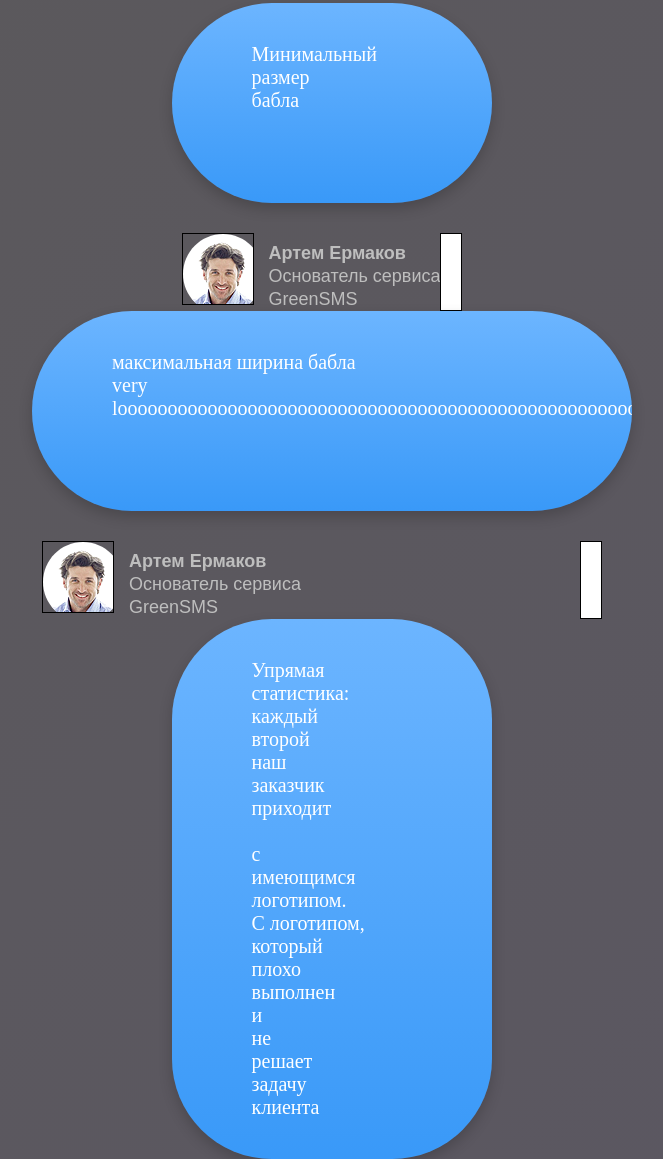
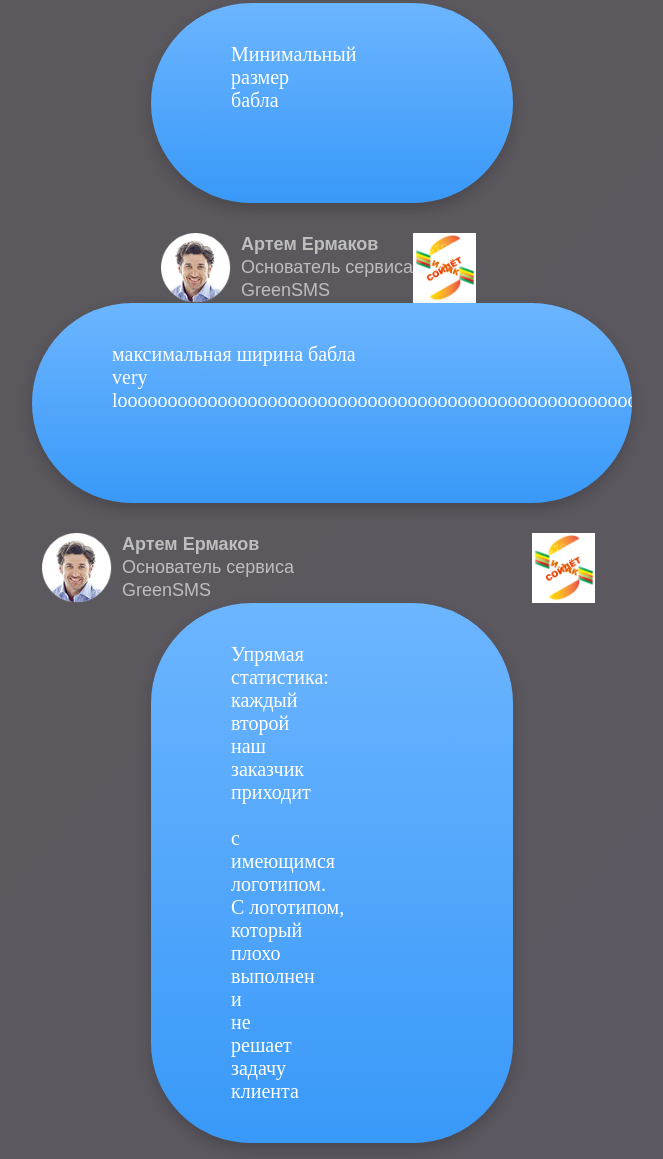
Before and after one commit to oleLebed/made-layout, a website built with webpack: page docs/index.html in a window 1280 px wide. Shown: the part 4569-5728 px from the top of the page, without its empty margins (308-971 px from the left). Built offline with nearby package versions, Linux system fonts and the light colour scheme.

Commit message:
remove borders

```diff
--- a/docs/index.html
+++ b/docs/index.html
@@ -387,7 +387,7 @@
                 бабла<br>
             </div>
             <div class="section-6__carousel-item-person">
-                <div >
+                <div style="display: flex">
                     <div class="section-6__carousel-avatar"></div>
                     <div class="section-6__carousel-item-legend">
                         <b>Артем Ермаков</b><br>
@@ -405,7 +405,7 @@
                 very looooooooooooooooooooooooooooooooooooooooooooooooooooooooooooooooooooooooooooooong
             </div>
             <div class="section-6__carousel-item-person">
-                <div >
+                <div style="display: flex">
                     <div class="section-6__carousel-avatar"></div>
                     <div class="section-6__carousel-item-legend">
                         <b>Артем Ермаков</b><br>
@@ -424,7 +424,7 @@
                 плохо<br> выполнен<br> и<br> не<br> решает<br> задачу<br> клиента<br>
             </div>
             <div class="section-6__carousel-item-person">
-                <div >
+                <div style="display: flex">
                     <div class="section-6__carousel-avatar"></div>
                     <div class="section-6__carousel-item-legend">
                         <b>Артем Ермаков</b><br>
--- a/src/main.scss
+++ b/src/main.scss
@@ -316,7 +316,7 @@ body {
 
     &__carousel-avatar {
         background: url(../img/founder.png) no-repeat;
-        border: black 1px solid;
+        background-size: contain;
         height: 3.5rem;
         width: 3.5rem;
         display: inline-block;
@@ -334,9 +334,9 @@ body {
 
     &__carousel-item-logo {
         background: url(../img/firm.png) no-repeat;
-        border: black 1px solid;
-        min-height: 1rem;
-        min-width: 1rem;
+        background-size: contain;
+        min-width: 3.5rem;
+        height: 3.5rem;
     }
 }
 
```
Also changed, not shown: index.html (+3 -3 lines), docs/main.js.
